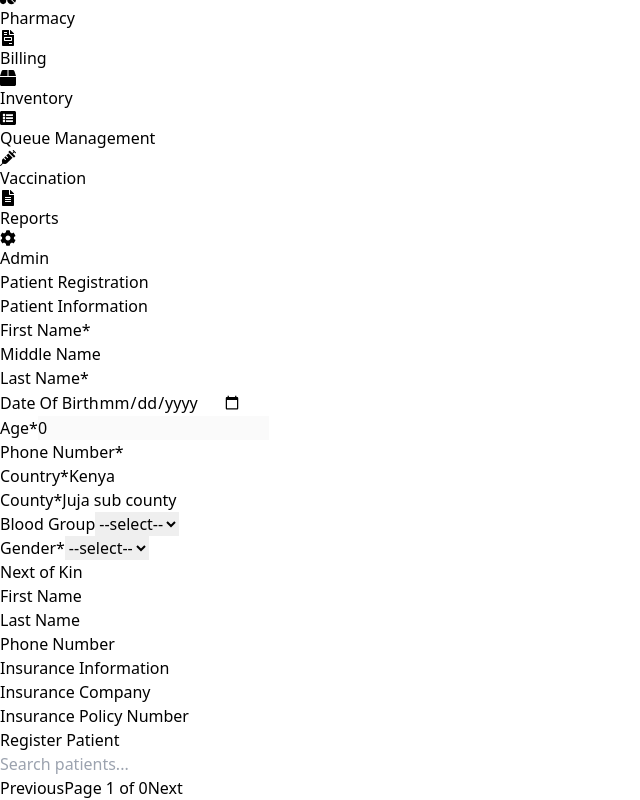
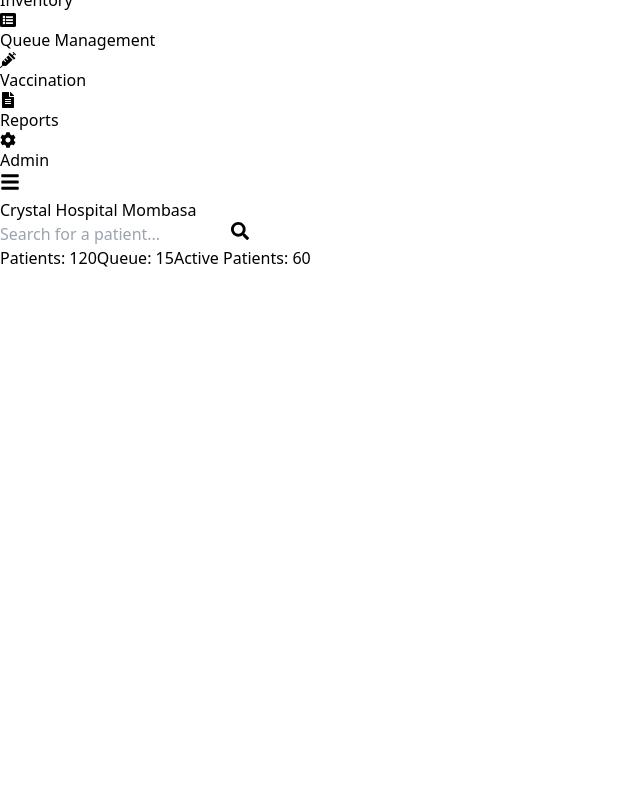
Before and after one commit to okellogeorgeokoth/HMS-CrystalHospitalMombasa, a React (Vite) app in the folder client/: page / in a window 1280 px wide. Shown: the part 366-1166 px from the top of the page, without its empty margins (0-640 px from the left). After the commit the page ends 800 px from the top, so only its background shows below. Built offline with nearby package versions, Linux system fonts and the light colour scheme.

Commit message:
Modified the css classes for the layout page

```diff
--- a/client/src/Layout.jsx
+++ b/client/src/Layout.jsx
@@ -1,8 +1,18 @@
 import { useState } from 'react';
-import Sidebar from './components/sidebar.jsx';
+import { Routes, Route } from 'react-router-dom'; // Import Routes and Route for routing
 import Header from './components/header.jsx';
-import MainContent from './components/maincontent.jsx';
- // Import your Header component
+import PatientRegistration from './pages/PatientRegistration.jsx';
+import Triage from './pages/Triage.jsx';
+import ClinicianNotes from './pages/ClinicianNotes.jsx';
+import Laboratory from './pages/Laboratory.jsx';
+import Pharmacy from './pages/Phamacy.jsx';
+import Billing from './pages/Billing.jsx';
+import Inventory from './pages/Inventory.jsx';
+import QueueManagement from './pages/QueueManagement.jsx';
+import Vaccination from './pages/Vaccination.jsx';
+import Reports from './pages/Reports.jsx';
+import Admin from './pages/Admin.jsx';
+import Sidebar from './components/Sidebar.jsx';
 
 export default function Layout() {
   const [isSidebarOpen, setIsSidebarOpen] = useState(false);
@@ -12,15 +22,37 @@ export default function Layout() {
   };
 
   return (
-    <div className="relative h-screen">
-      {/* Header with Sidebar Toggle Button */}
-      <Header toggleSidebar={toggleSidebar} isSidebarOpen={isSidebarOpen} />
-
+    <div className="relative h-screen flex">
       {/* Sidebar */}
       <Sidebar isOpen={isSidebarOpen} />
 
-      {/* Main Content */}
-      <MainContent isSidebarOpen={isSidebarOpen} />
+      {/* Main Content Area */}
+      <div
+        className={`flex-1 transition-all duration-300 ${
+          isSidebarOpen ? 'ml-[30%]' : 'ml-0'
+        }`}
+      >
+        {/* Header */}
+        <Header toggleSidebar={toggleSidebar} isSidebarOpen={isSidebarOpen} />
+
+        {/* Routes for Main Content */}
+        <div className={`bg-white p-4 md:p-8 lg:p-16 flex-1 transition-all duration-300 min-h-screen text-center ${
+    isSidebarOpen ? 'ml-[60%] sm:ml-[40%] md:ml-[-10%]' : 'ml-0' }`}>
+          <Routes>
+            <Route path="/patient-registration" element={<PatientRegistration />} />
+            <Route path="/triage" element={<Triage />} />
+            <Route path="/clinician-notes" element={<ClinicianNotes />} />
+            <Route path="/laboratory" element={<Laboratory />} />
+            <Route path="/pharmacy" element={<Pharmacy />} />
+            <Route path="/billing" element={<Billing />} />
+            <Route path="/inventory" element={<Inventory />} />
+            <Route path="/queue-management" element={<QueueManagement />} />
+            <Route path="/vaccination" element={<Vaccination />} />
+            <Route path="/reports" element={<Reports />} />
+            <Route path="/admin" element={<Admin />} />
+          </Routes>
+        </div>
+      </div>
     </div>
   );
 }
--- a/client/src/components/MainContent.jsx
+++ /dev/null
@@ -1,21 +0,0 @@
-import PropTypes from 'prop-types'; // Import PropTypes for validation
-import PatientRegistration from '../pages/PatientRegistration';
-
-export default function MainContent({ isSidebarOpen }) {
-  return (
-    <div
-      className={`bg-white p-16 flex-1 transition-all duration-300 min-h-screen ${
-        isSidebarOpen ? 'ml-[30%]' : 'ml-0'
-      }`}
-    >
-      <div className="text-center mt-22">
-        <PatientRegistration/>
-      </div>
-    </div>
-  );
-}
-
-// Prop validation
-MainContent.propTypes = {
-  isSidebarOpen: PropTypes.bool.isRequired, // Validate that isSidebarOpen is a boolean
-};
--- a/client/src/pages/PatientRegistration.jsx
+++ b/client/src/pages/PatientRegistration.jsx
@@ -93,7 +93,7 @@ export default function PatientRegistration() {
 
   return (
     <div className="p-8 space-y-8">
-      <h1 className="text-3xl font-bold text-blue-600">Patient Registration</h1>
+      <h1 className="text-3xl font-bold text-blue-600 ">Patient Registration</h1>
 
       {/* Patient List */}
 
```
